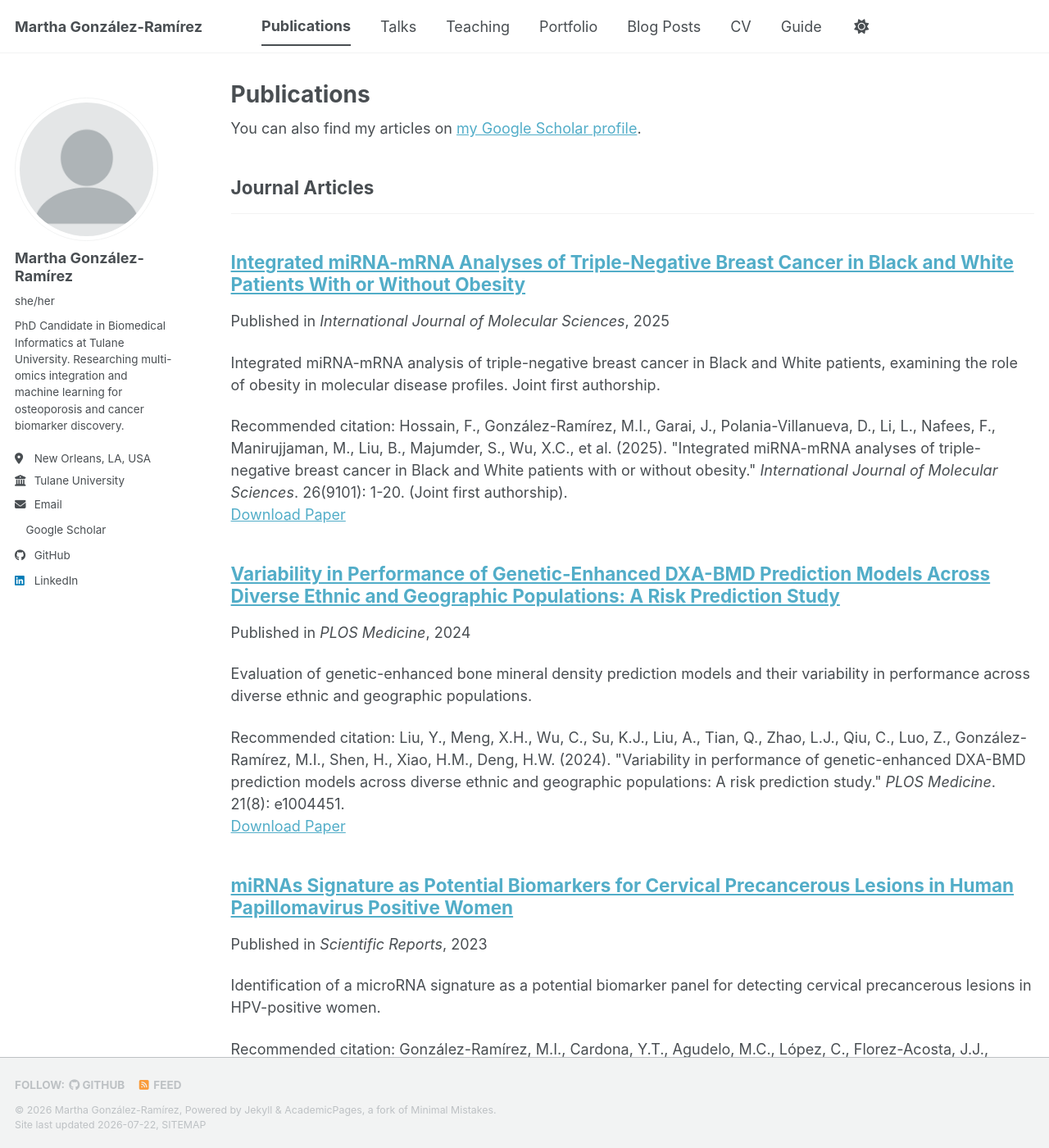
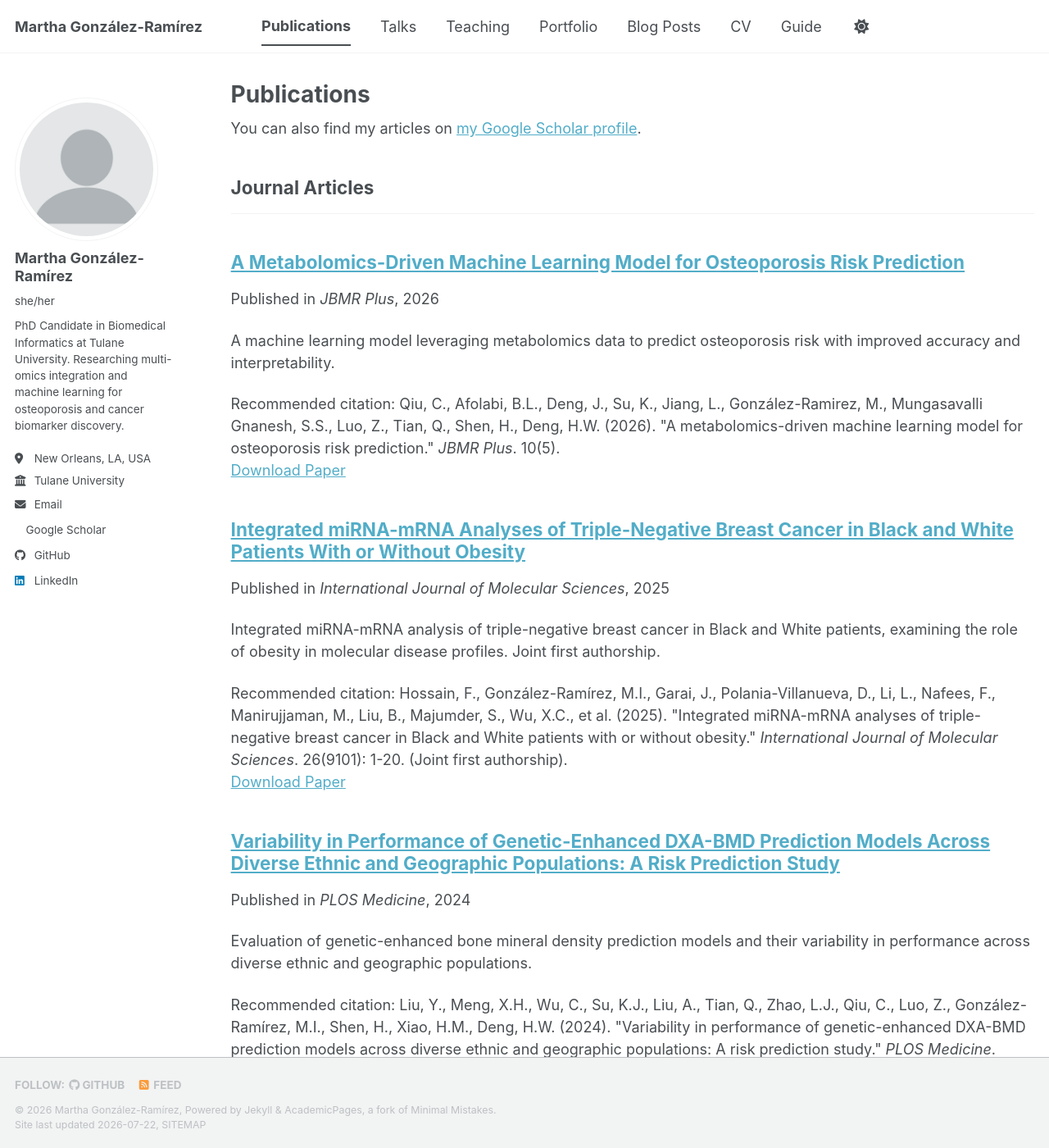
Before and after one commit to migonzalezr/migonzalezr.github.io, a Jekyll site: the page built from _pages/publications.html, in a window 1280 px wide and 1400 px high. Shown: the whole window at 82% size. Built offline with Jekyll 4.4.1, drawn with Linux system fonts in a browser that asks for light colours; a style sheet for code colours, icons or effects is not loaded; some of the changed text lies outside the part shown.

Commit message:
Revise publication entry for osteoporosis risk model
Updated publication details including title, category, permalink, excerpt, date, venue, paper URL, and citation.

```diff
--- a/_publications/2024-02-17-paper-title-number-4.md
+++ b/_publications/2024-02-17-paper-title-number-4.md
@@ -1,13 +1,12 @@
 ---
-title: "Paper Title Number 4"
+title: "A Metabolomics-Driven Machine Learning Model for Osteoporosis Risk Prediction"
 collection: publications
-category: conferences
-permalink: /publication/2024-02-17-paper-title-number-4
-excerpt: 'This paper is about fixing template issue #693.'
-date: 2024-02-17
-venue: 'GitHub Journal of Bugs'
-paperurl: 'https://academicpages.github.io/files/paper3.pdf'
-citation: 'Your Name, You. (2024). &quot;Paper Title Number 3.&quot; <i>GitHub Journal of Bugs</i>. 1(3).'
+category: manuscripts
+permalink: /publication/2026-jbmr-plus-metabolomics-osteoporosis
+excerpt: 'A machine learning model leveraging metabolomics data to predict osteoporosis risk with improved accuracy and interpretability.'
+date: 2026-03-16
+venue: 'JBMR Plus'
+paperurl: 'https://pmc.ncbi.nlm.nih.gov/articles/PMC13089444/'
+citation: 'Qiu, C., Afolabi, B.L., Deng, J., Su, K., Jiang, L., González-Ramirez, M., Mungasavalli Gnanesh, S.S., Luo, Z., Tian, Q., Shen, H., Deng, H.W. (2026). &quot;A metabolomics-driven machine learning model for osteoporosis risk prediction.&quot; <i>JBMR Plus</i>. 10(5).'
 ---
-
-The contents above will be part of a list of publications, if the user clicks the link for the publication than the contents of section will be rendered as a full page, allowing you to provide more information about the paper for the reader. When publications are displayed as a single page, the contents of the above "citation" field will automatically be included below this section in a smaller font.
+This work developed a metabolomics-driven machine learning model to improve the prediction of osteoporosis risk, supporting earlier identification of individuals at high risk for bone fragility.
```
